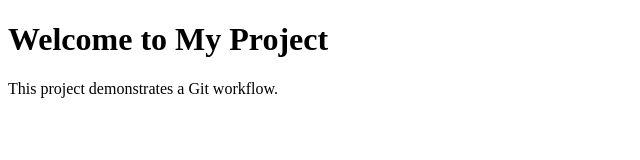
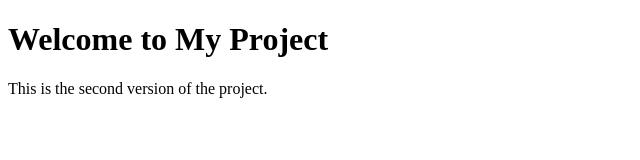
Before and after one commit to prashant9960/git-workflow-assignment, a plain HTML site: page index.html in a window 1280 px wide. Shown: the full height of the page, 0-640 px from the left. Drawn offline with Linux system fonts and the light colour scheme.

Commit message:
Update home page

```diff
--- a/index.html
+++ b/index.html
@@ -7,6 +7,6 @@
 </head>
 <body>
     <h1>Welcome to My Project</h1>
-    <p>This project demonstrates a Git workflow.</p>
+    <p>This is the second version of the project.</p>
 </body>
 </html>
```
